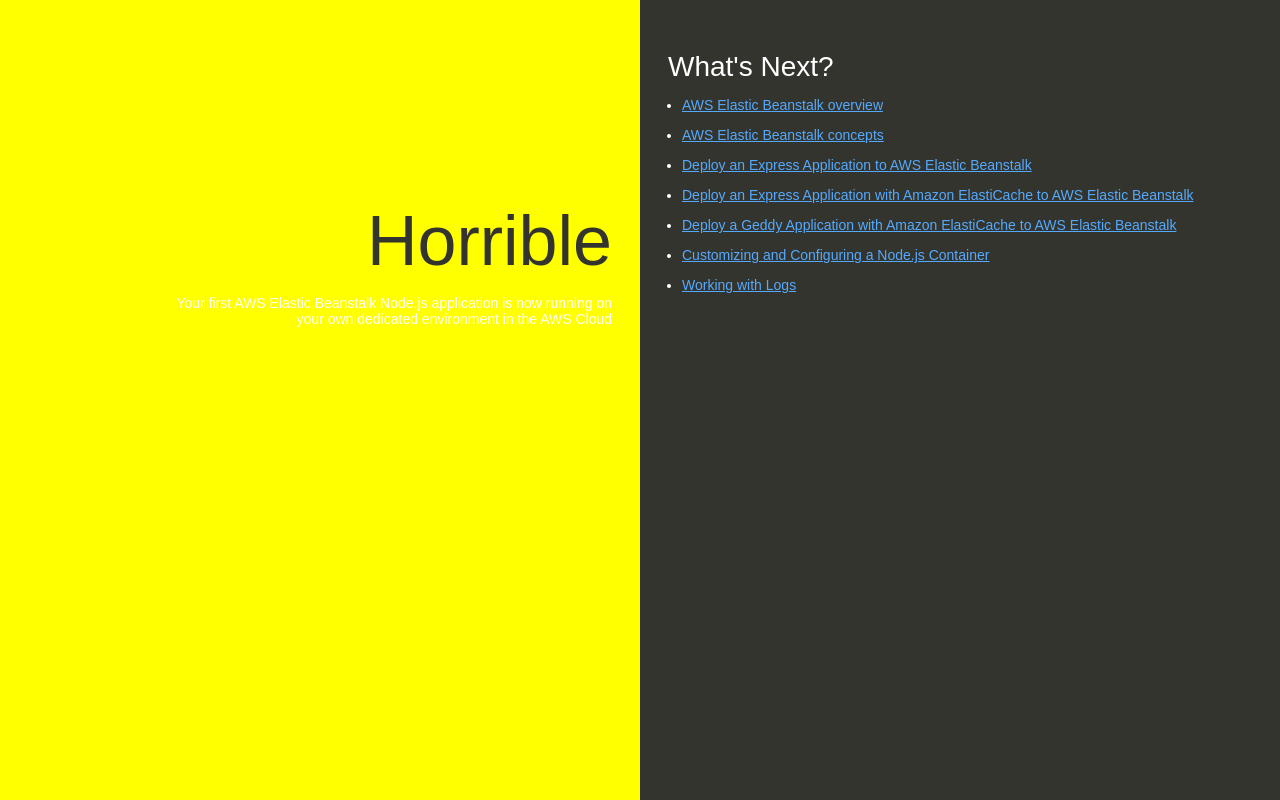
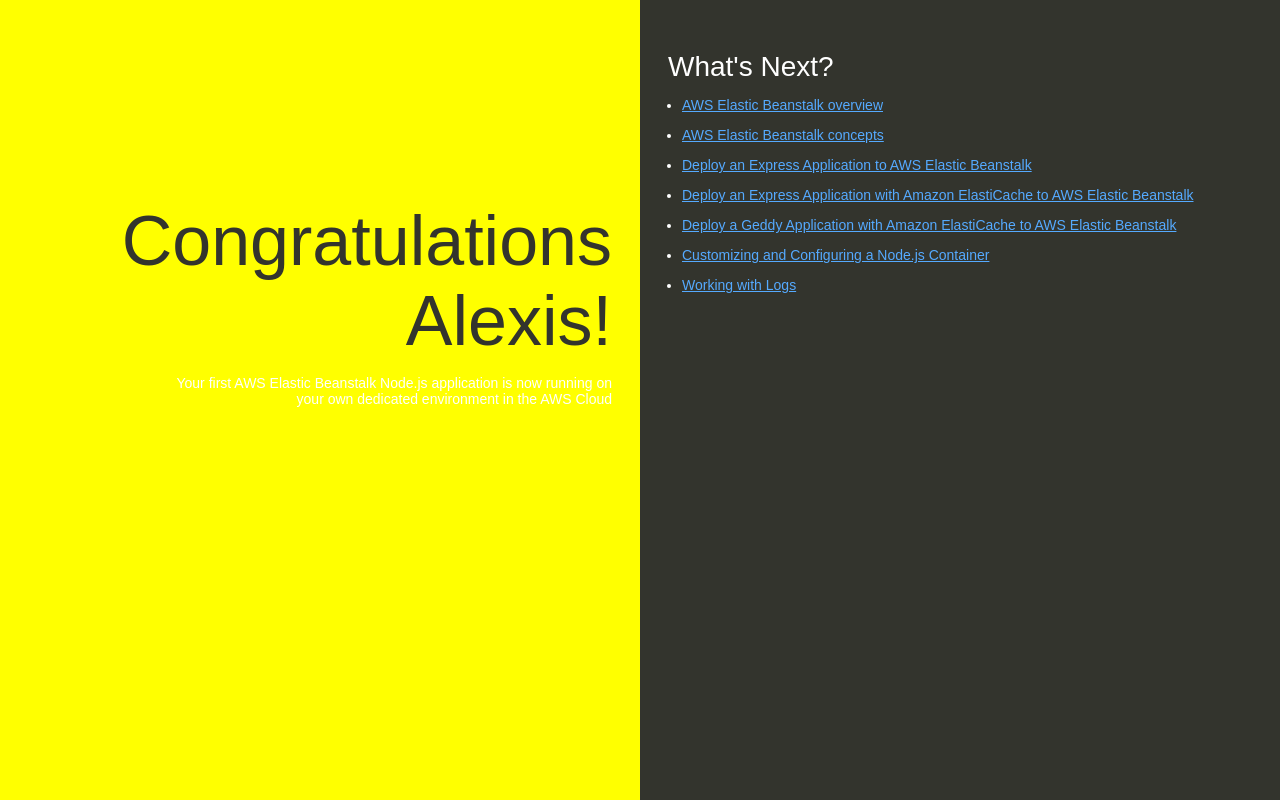
Before and after one commit to alexismundu/ejercicio-devops, a website: page index.html in a window 1280 px wide. Drawn offline with Linux system fonts and the light colour scheme.

Commit message:
fixed congratulations title

```diff
--- a/index.html
+++ b/index.html
@@ -86,7 +86,7 @@
 
 <body>
   <div class="textColumn">
-    <h1>Horrible</h1>
+    <h1>Congratulations Alexis!</h1>
     <p>Your first AWS Elastic Beanstalk Node.js application is now running on your own dedicated environment in the AWS
       Cloud</p>
   </div>
```
